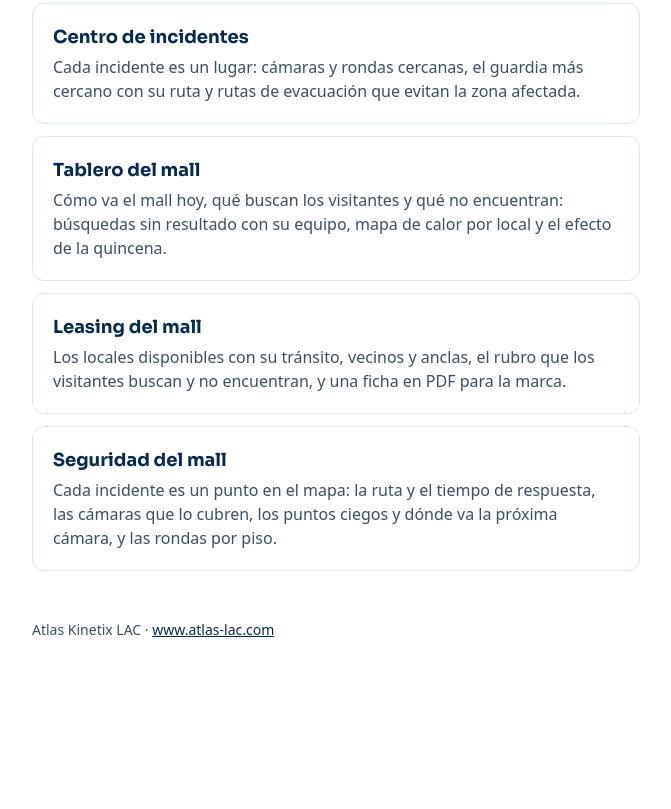
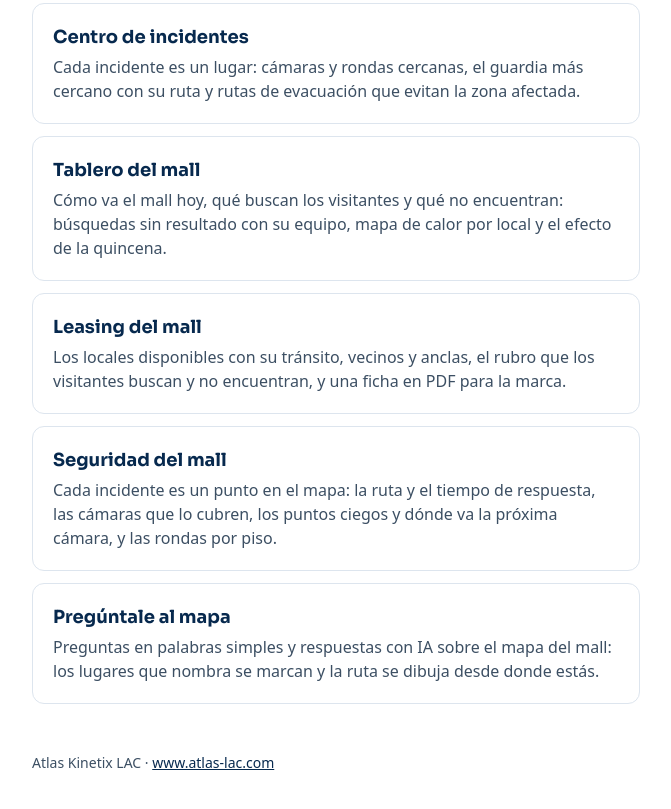
Before and after one commit to fchavarrix/fchavarrix.github.io, a plain HTML site: page index.html in a window 1280 px wide. Shown: the part 729-1538 px from the top of the page, without its empty margins (304-975 px from the left). Before the commit the page ends 1417 px from the top, so only its background shows below. Drawn offline with Linux system fonts and the light colour scheme.

Commit message:
Card for the Ask the map app of the mall suite
Co-Authored-By: Claude Opus 5.5 <noreply@anthropic.com>

```diff
--- a/index.html
+++ b/index.html
@@ -65,6 +65,10 @@
           <strong>Seguridad del mall</strong>
           <span>Cada incidente es un punto en el mapa: la ruta y el tiempo de respuesta, las cámaras que lo cubren, los puntos ciegos y dónde va la próxima cámara, y las rondas por piso.</span>
         </a>
+        <a class="demo" href="https://mall-suite-demo.atlas-lac.com/apps/chat/">
+          <strong>Pregúntale al mapa</strong>
+          <span>Preguntas en palabras simples y respuestas con IA sobre el mapa del mall: los lugares que nombra se marcan y la ruta se dibuja desde donde estás.</span>
+        </a>
       </div>
       <footer>Atlas Kinetix LAC · <a href="https://www.atlas-lac.com">www.atlas-lac.com</a></footer>
     </main>
```
